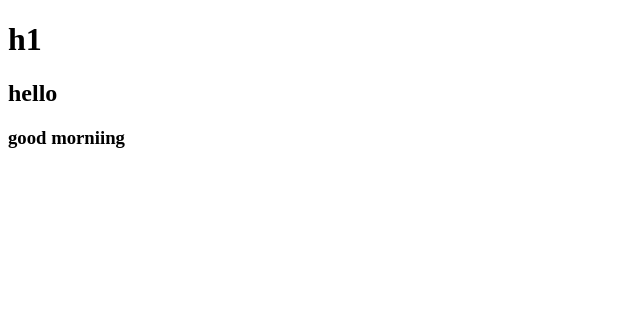
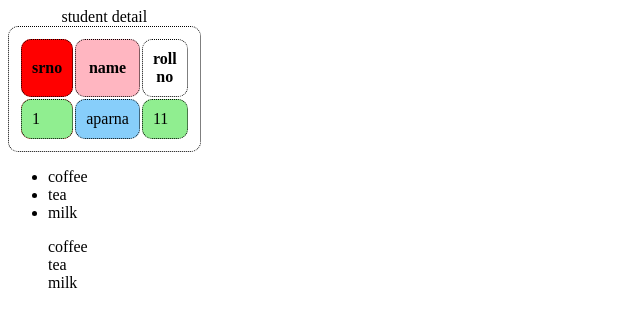
Before and after one commit to aparna65436/FSD_aparna_264, a plain HTML site: page index.html in a window 1280 px wide. Shown: the whole page, without its empty margins (0-640 px from the left). Drawn offline with Linux system fonts and the light colour scheme.

Commit message:
second commit

```diff
--- a/index.html
+++ b/index.html
@@ -6,10 +6,55 @@
     <title>Document</title>
 
 </head>
+<style>
+
+    table,th,td{
+        border:1px solid black;
+        border-radius: 10px;
+        border-style:dotted;
+        padding: 10px;
+        border-spacing: 2px;
+
+    }
+    td{
+            background-color: lightgreen;
+        }
+    td:nth-child(even)  {
+        background-color: lightskyblue;
+    }
+     th:nth-child(even)  {
+        background-color: lightpink;
+    }
+    td:hover{
+        background-color:yellow
+    }
+</style>
 <body>
-    <h1>h1</h1>
-    <h2>hello</h2>
-    <h3>good morniing</h3>
+    <table style="width:100px">
+        <caption>student detail</caption>
+        <col span="1" style="background-color: red">
+        <tr>
+            <th>srno</th>
+            <th >name</th>
+            <th>roll no</th>
+        </tr>
+        <tr>
+
+            <td>1</td>
+            <td>aparna</td>
+            <td>11</td>
+        </tr>
+    </table>
+    <ul>
+        <li>coffee</li>
+        <li>tea</li>
+        <li>milk</li>
+    </ul>
+    <ol>
+        <dt>coffee</dt>
+        <dt>tea</td>
+        <dt>milk</dt>
+    </ol>
 
 </body>
 </html>
```
